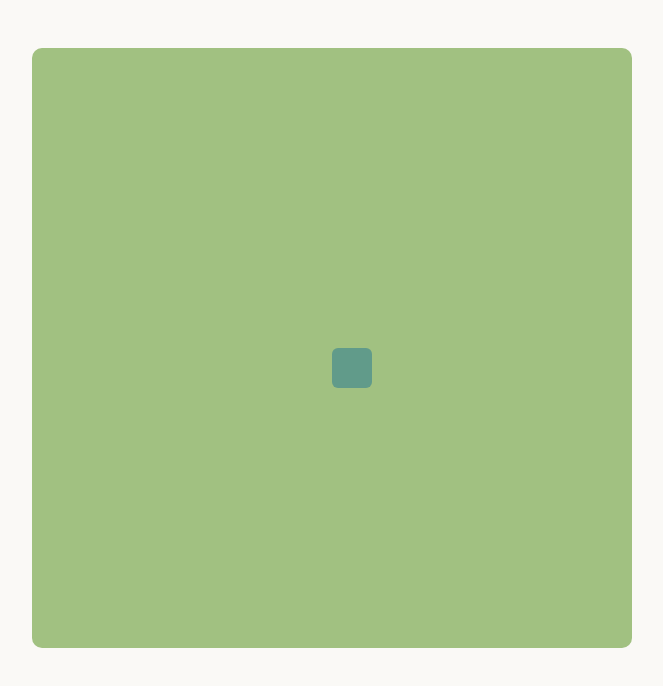
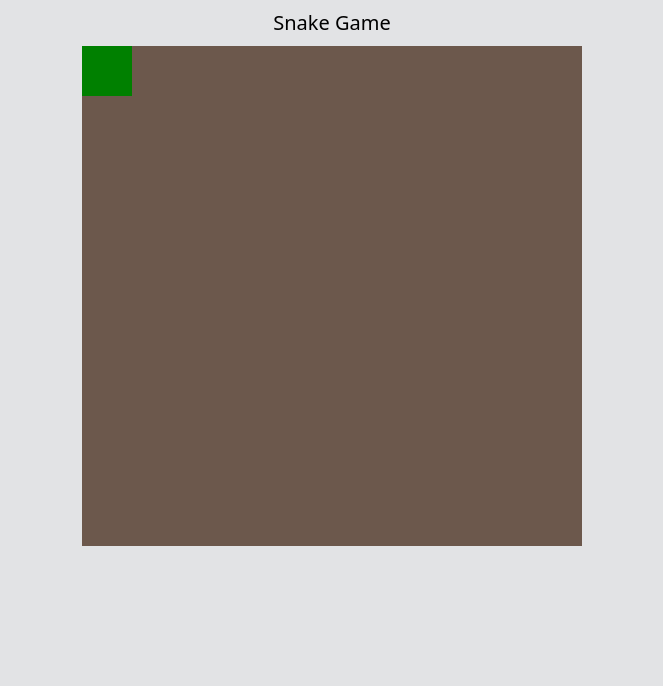
Before and after one commit to amirhasrati/SnakeGame, a plain HTML site: page index.html in a window 1280 px wide. Shown: the whole page, without its empty margins (308-971 px from the left). Drawn offline with nearby package versions, Linux system fonts and the light colour scheme.

Commit message:
Coding snake is hard, made a moving block

```diff
--- a/app.js
+++ b/app.js
@@ -1,7 +1,89 @@
-const snake = document.querySelector("#snake");
+/* SELECTIONS */
+const mainContainer = document.querySelector('#main');
 
-window.addEventListener("keydown", (e) => {
-    if(e.key === 'ArrowUp' || e.key === 'w') {
-        console.log(snake.style.top);
+/* GAME DISPLAY */
+const displayWidth = 500;
+const displayHeight = 500;
+const displayColor = '#6c584c';
+
+function drawDisplay(width, height) {
+    const gameDisplay = document.createElement('div');
+    gameDisplay.style.width = `${displayWidth}px`;
+    gameDisplay.style.height = `${displayHeight}px`;
+    gameDisplay.style.backgroundColor = '#6c584c'
+    gameDisplay.style.margin = 'auto';
+    gameDisplay.style.position = 'relative';
+    gameDisplay.id = 'gameDisplay';
+    main.append(gameDisplay);
+}
+
+drawDisplay(displayWidth, displayHeight);
+
+/* SNAKE LIMBS CLASS */
+class Limb {
+    constructor() {
+        this.width = 50;
+        this.height = 50;
+        this.posX = 0;
+        this.posY = 0;
+        this.direction = 'right';
+        this.element = null;
+        this.display = document.querySelector('#gameDisplay');
+    }
+    drawLimb(x, y) {
+        this.posX = x;
+        this.posY = y;
+        this.element = document.createElement('div');
+        this.element.style.width = `${this.width}px`;
+        this.element.style.height = `${this.height}px`;
+        this.element.style.position = 'relative';
+        this.element.style.left = `${this.posX}px`;
+        this.element.style.top = `${this.posY}px`;
+        this.element.style.backgroundColor = 'green';
+        this.display.append(this.element);
+    }
+    moveLimb() {
+        if (this.direction === 'left') {
+            this.posX -= 50;
+            this.element.style.left = `${this.posX}px`;
+        } else if (this.direction === 'up') {
+            this.posY -= 50;
+            this.element.style.top = `${this.posY}px`;
+        } else if (this.direction === 'right') {
+            this.posX += 50;
+            this.element.style.left = `${this.posX}px`;
+        } else if (this.direction === 'down') {
+            this.posY += 50;
+            this.element.style.top = `${this.posY}px`;
+        }
+    }
+}
+
+// Initialize the head of the snake
+let head = new Limb();
+head.drawLimb(0, 0);
+
+let isRunning = false;
+window.setInterval(() => {
+    if (isRunning) {
+        window.setInterval(moveHead(), 100);
+    }
+}, 100)
+
+
+window.addEventListener('keydown', (e) => {
+    isRunning = true;
+    if (e.key === 'a') {
+        head.direction = 'left';
+    } else if (e.key === 'w') {
+        head.direction = 'up';
+    } else if (e.key === 'd') {
+        head.direction = 'right';
+    } else if (e.key === 's') {
+        head.direction = 'down';
     }
 })
+
+function moveHead() {
+    head.moveLimb();
+}
--- a/index.html
+++ b/index.html
@@ -1,20 +1,38 @@
 <!DOCTYPE html>
 <html lang="en">
+
 <head>
     <meta charset="UTF-8">
     <meta http-equiv="X-UA-Compatible" content="IE=edge">
     <meta name="viewport" content="width=device-width, initial-scale=1.0">
     <title>Snake Game</title>
-    <link href="https://cdn.jsdelivr.net/npm/bootstrap@5.3.0/dist/css/bootstrap.min.css" rel="stylesheet" integrity="sha384-9ndCyUaIbzAi2FUVXJi0CjmCapSmO7SnpJef0486qhLnuZ2cdeRhO02iuK6FUUVM" crossorigin="anonymous">
+    <link href="https://cdn.jsdelivr.net/npm/bootstrap@5.3.0/dist/css/bootstrap.min.css" rel="stylesheet"
+        integrity="sha384-9ndCyUaIbzAi2FUVXJi0CjmCapSmO7SnpJef0486qhLnuZ2cdeRhO02iuK6FUUVM" crossorigin="anonymous">
     <link rel="stylesheet" href="styles.css">
 </head>
-<body>
-    <div class="container-lg d-flex justify-content-center align-items-center">
-        <div id="map" class="p-0 mt-5 container-lg d-flex">
-            <div id="snake"></div>
-        </div>
+
+<body class="bg-secondary-subtle">
+    <div id="main" class="container">
+        <nav class="navbar navbar-expand-lg bg-transparent">
+            <div class="container-fluid d-flex justify-content-center">
+                <a class="p-0 m-0 navbar-brand" href="#">Snake Game</a>
+                <!-- <button class="navbar-toggler" type="button" data-bs-toggle="collapse"
+                    data-bs-target="#navbarNavAltMarkup" aria-controls="navbarNavAltMarkup" aria-expanded="false"
+                    aria-label="Toggle navigation">
+                    <span class="navbar-toggler-icon"></span>
+                </button> -->
+                <!-- <div class="collapse navbar-collapse" id="navbarNavAltMarkup">
+                    <div class="navbar-nav">
+                        <a class="nav-link active" aria-current="page" href="#">Github</a>
+                    </div>
+                </div> -->
+            </div>
+        </nav>
     </div>
-    <script src="https://cdn.jsdelivr.net/npm/bootstrap@5.3.0/dist/js/bootstrap.bundle.min.js" integrity="sha384-geWF76RCwLtnZ8qwWowPQNguL3RmwHVBC9FhGdlKrxdiJJigb/j/68SIy3Te4Bkz" crossorigin="anonymous"></script>
+    <script src="https://cdn.jsdelivr.net/npm/bootstrap@5.3.0/dist/js/bootstrap.bundle.min.js"
+        integrity="sha384-geWF76RCwLtnZ8qwWowPQNguL3RmwHVBC9FhGdlKrxdiJJigb/j/68SIy3Te4Bkz"
+        crossorigin="anonymous"></script>
     <script src="app.js"></script>
 </body>
+
 </html>
--- a/styles.css
+++ b/styles.css
@@ -1,20 +1,8 @@
-body {
-    background-color: #FAF9F6;
-}
+/* body {} */
 
-#map {
-    height: 600px;
-    width: 600px;
-    background-color: #A1C181;
-    border-radius: 10px;
-}
-
-#snake {
-    height: 40px;
-    width: 40px;
-    background-color: #619B8A;
-    border-radius: 15%;
-    position: relative;
-    left: 300px;
-    top: 300px;
-}
+/* #map {
+    width: 500px;
+    height: 500px;
+    background-color: #6c584c;
+    margin: auto;
+} */
```
